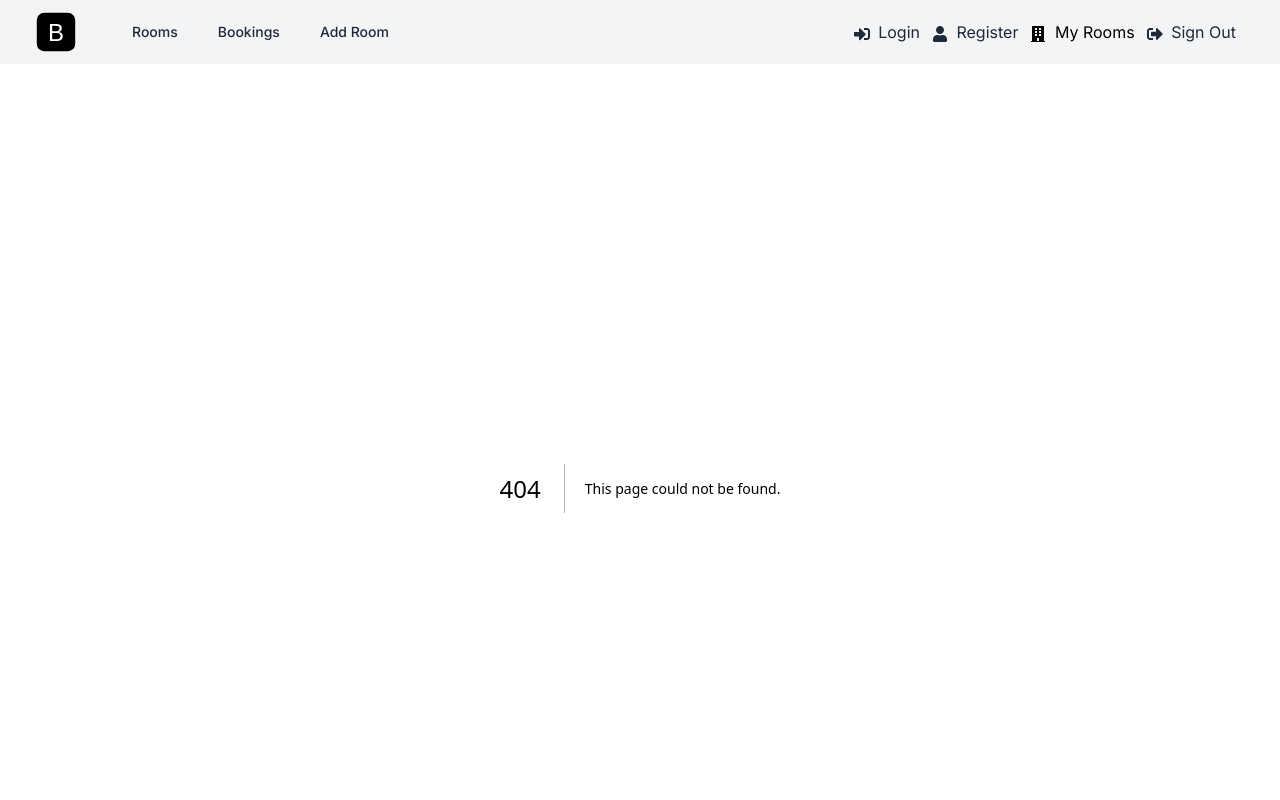
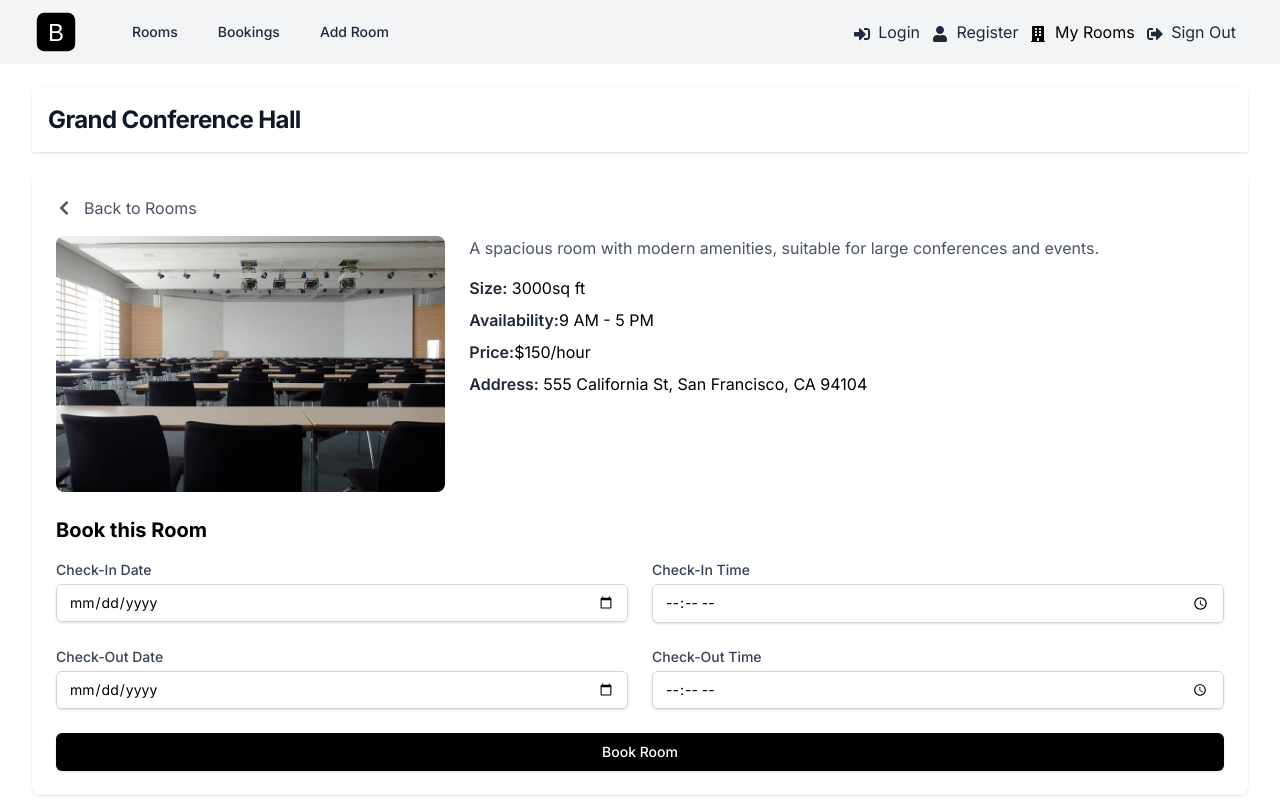
Before and after one commit to Mohamadi12/book_appwrite, a Next.js app: page /rooms/1 in a window 1280 px wide. Before the commit this address had no page. Shown: the top 800 px of the page. Built offline with nearby package versions, Linux system fonts and the light colour scheme.

Commit message:
Room Details Page

```diff
--- /dev/null
+++ b/app/rooms/[id]/page.jsx
@@ -0,0 +1,68 @@
+import BookingForm from "@/components/BookingForm";
+import Heading from "@/components/Heading";
+import rooms from "@/data/rooms.json";
+import Image from "next/image";
+import Link from "next/link";
+import { FaChevronLeft } from "react-icons/fa";
+
+const RoomPage = async ({ params }) => {
+  const { id } = await params;
+  const room = rooms.find((room) => room.$id === id);
+  if (!room) {
+    return <Heading title="Room Not Found" />;
+  }
+
+  return (
+    <>
+      <Heading title={room.name} />
+      <div className="bg-white shadow rounded-lg p-6">
+        <Link
+          href="/"
+          className="flex items-center text-gray-600 hover:text-gray-800 mb-4"
+        >
+          <FaChevronLeft className="inline mr-1" />
+          <span className="ml-2">Back to Rooms</span>
+        </Link>
+
+        <div className="flex flex-col sm:flex-row sm:space-x-6">
+          <Image
+            src={`/images/rooms/${room.image}`}
+            alt={room.name}
+            width={400}
+            height={100}
+            className="w-full sm:w-1/3 h-64 object-cover rounded-lg"
+          />
+
+          <div className="mt-4 sm:mt-0 sm:flex-1">
+            <p className="text-gray-600 mb-4">{room.description}</p>
+
+            <ul className="space-y-2">
+              <li>
+                <span className="font-semibold text-gray-800">Size:</span>{" "}
+                {room.sqft}
+                sq ft
+              </li>
+              <li>
+                <span className="font-semibold text-gray-800">
+                  Availability:
+                </span>
+                {room.availability}
+              </li>
+              <li>
+                <span className="font-semibold text-gray-800">Price:</span>$
+                {room.price_per_hour}/hour
+              </li>
+              <li>
+                <span className="font-semibold text-gray-800">Address:</span>{" "}
+                {room.address}
+              </li>
+            </ul>
+          </div>
+        </div>
+        <BookingForm room={room} />
+      </div>
+    </>
+  );
+};
+
+export default RoomPage;
--- /dev/null
+++ b/components/BookingForm.jsx
@@ -0,0 +1,85 @@
+import React from 'react'
+
+const BookingForm = ({ room }) => {
+      return (
+    <div className='mt-6'>
+      <h2 className='text-xl font-bold'>Book this Room</h2>
+      <form className='mt-4'>
+        <input type='hidden' name='room_id' value={room.$id} />
+        <div className='grid grid-cols-1 sm:grid-cols-2 gap-6'>
+          <div>
+            <label
+              htmlFor='check_in_date'
+              className='block text-sm font-medium text-gray-700'
+            >
+              Check-In Date
+            </label>
+            <input
+              type='date'
+              id='check_in_date'
+              name='check_in_date'
+              className='mt-1 block w-full px-3 py-2 border border-gray-300 rounded-md shadow-sm focus:ring-indigo-500 focus:border-indigo-500 sm:text-sm'
+              required
+            />
+          </div>
+          <div>
+            <label
+              htmlFor='check_in_time'
+              className='block text-sm font-medium text-gray-700'
+            >
+              Check-In Time
+            </label>
+            <input
+              type='time'
+              id='check_in_time'
+              name='check_in_time'
+              className='mt-1 block w-full px-3 py-2 border border-gray-300 rounded-md shadow-sm focus:ring-indigo-500 focus:border-indigo-500 sm:text-sm'
+              required
+            />
+          </div>
+          <div>
+            <label
+              htmlFor='check_out_date'
+              className='block text-sm font-medium text-gray-700'
+            >
+              Check-Out Date
+            </label>
+            <input
+              type='date'
+              id='check_out_date'
+              name='check_out_date'
+              className='mt-1 block w-full px-3 py-2 border border-gray-300 rounded-md shadow-sm focus:ring-indigo-500 focus:border-indigo-500 sm:text-sm'
+              required
+            />
+          </div>
+          <div>
+            <label
+              htmlFor='check_out_time'
+              className='block text-sm font-medium text-gray-700'
+            >
+              Check-Out Time
+            </label>
+            <input
+              type='time'
+              id='check_out_time'
+              name='check_out_time'
+              className='mt-1 block w-full px-3 py-2 border border-gray-300 rounded-md shadow-sm focus:ring-indigo-500 focus:border-indigo-500 sm:text-sm'
+              required
+            />
+          </div>
+        </div>
+
+        <div className='mt-6'>
+          <button
+            type='submit'
+            className='w-full flex justify-center py-2 px-4 border border-transparent rounded-md shadow-sm text-sm font-medium text-white bg-black hover:bg-gray-700 focus:outline-none focus:ring-2 focus:ring-offset-2 focus:ring-gray-800'
+          >
+            Book Room
+          </button>
+        </div>
+      </form>
+    </div>
+  )
+}
+
+export default BookingForm
--- a/components/RoomCard.jsx
+++ b/components/RoomCard.jsx
@@ -30,7 +30,7 @@
       </div>
       <div className="flex flex-col sm:flex-row w-full sm:w-auto sm:space-x-2 mt-2 sm:mt-0">
         <Link
-          href={ `rooms/${room.id}` }
+          href={`/rooms/${room.$id}`}
           className="bg-blue-500 text-white px-4 py-2 rounded mb-2 sm:mb-0 w-full sm:w-auto text-center hover:bg-blue-700"
         >
           View Room
```
